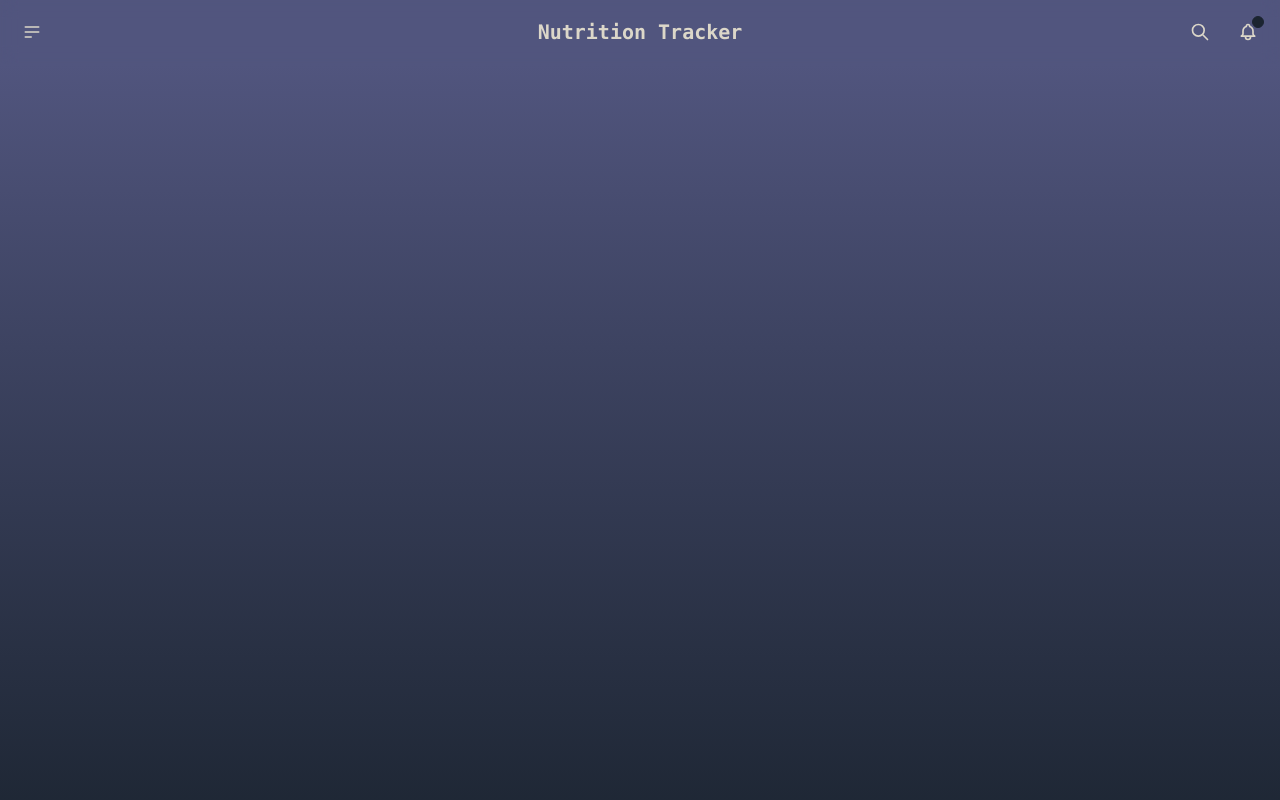
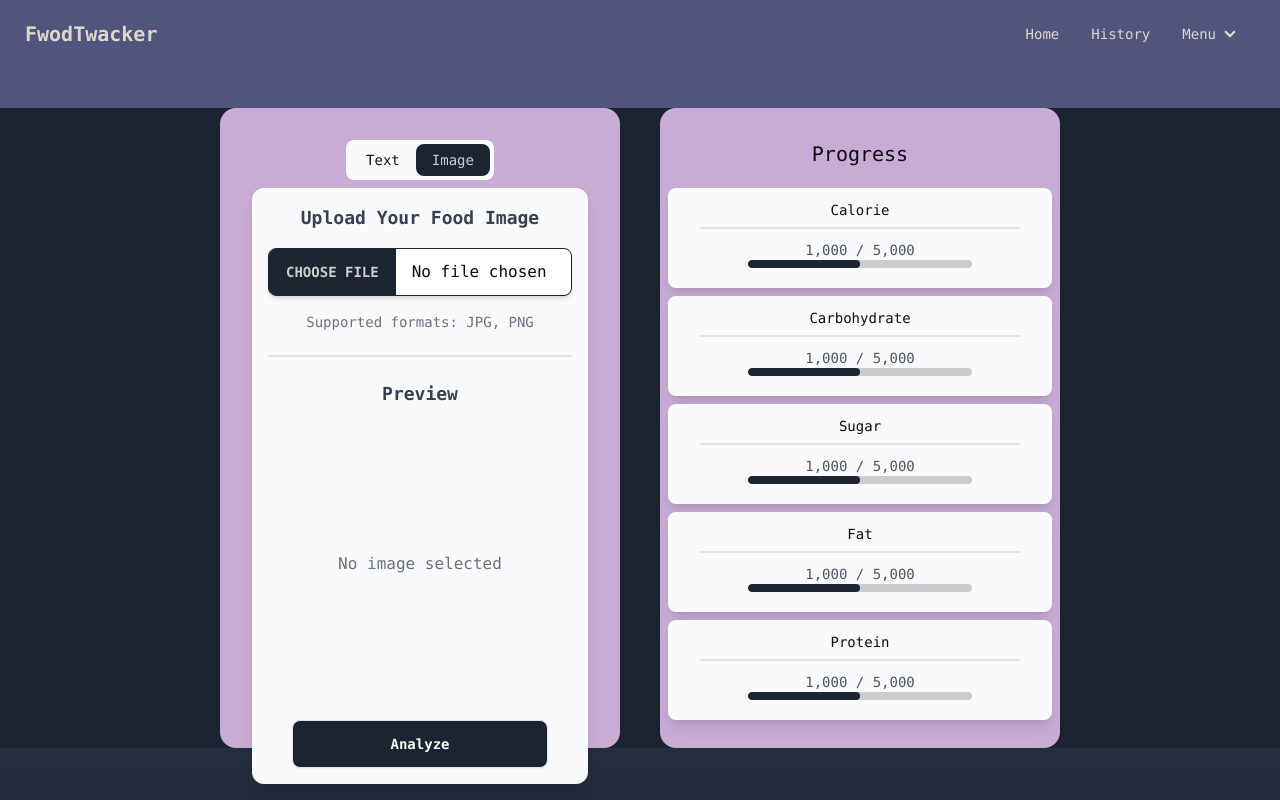
Before and after one commit to iss4gerry/nutrition-tracker-frontend, a Vue app: page / in a window 1280 px wide. Shown: the top 800 px of the page. Built offline with nearby package versions, Linux system fonts and the light colour scheme.

Commit message:
update ui

```diff
--- a/src/App.vue
+++ b/src/App.vue
@@ -5,10 +5,11 @@ import Footer from './components/Footer.vue'
 </script>
 
 <template>
+  <main>
     <div class="bg-secondary">
       <Navbar></Navbar>
-    <div class="bg-gradient-to-t from-primary to-secondary min-h-screen">
-
+      <div class="bg-gradient-to-t from-primary to-secondary min-h-screen flex-col">
+      <router-view></router-view>
       </div>
       <div class="bg-primary min-h-screen">
 
@@ -20,6 +21,8 @@ import Footer from './components/Footer.vue'
       </div>
       <Footer></Footer>
     </div>
+  </main>
+
 
 
 
--- a/src/components/Footer.vue
+++ b/src/components/Footer.vue
@@ -5,7 +5,7 @@
 <template>
     <footer class="footer footer-center bg-opacity-0 backdrop-blur rounded p-10">
         <nav class="grid grid-flow-col gap-4">
-          <a class="link link-hover">About us</a>
+          <a class="link link-hover">About Me</a>
           <a class="link link-hover">Contact</a>
           <a class="link link-hover">Jobs</a>
           <a class="link link-hover">Press kit</a>
@@ -48,7 +48,7 @@
           </div>
         </nav>
         <aside>
-          <p>Copyright © {new Date().getFullYear()} - All right reserved by ACME Industries Ltd</p>
+          <p> Made With ❤️ by <a href="https://github.com/iss4gerry" target="_blank">Gerry</a></p>
         </aside>
       </footer>
 </template>
--- /dev/null
+++ b/src/components/ImageTracker.vue
@@ -0,0 +1,37 @@
+<script setup lang="ts">
+import { ref } from 'vue'
+
+const selectedImage = ref<string | null>(null)
+
+// Fungsi untuk menangani input file
+const handleFileInput = (event: Event) => {
+  const input = event.target as HTMLInputElement
+  if (input.files && input.files[0]) {
+    const file = input.files[0]
+    selectedImage.value = URL.createObjectURL(file)
+  } else {
+    selectedImage.value = null
+  }
+}
+</script>
+
+<template>
+  <div class="container mx-auto flex flex-col items-center space-y-4 p-4 bg-gray-50 rounded-xl shadow-lg max-w-md">
+    <p class="text-lg font-semibold text-gray-700">Upload Your Food Image</p>
+    <input
+      type="file"
+      class="file-input file-input-bordered file-input-primary w-full max-w-xs rounded-lg shadow-md focus:outline-none focus:ring-2 focus:ring-primary"
+      @change="handleFileInput"
+    />
+    <p class="text-sm text-gray-500">Supported formats: JPG, PNG</p>
+
+    <div class="divider"></div>
+    <p class="text-lg font-semibold text-gray-700">Preview</p>
+
+    <div v-if="selectedImage" class="w-full h-[35vh] bg-gray-200 rounded-lg overflow-hidden shadow-md">
+        <img :src="selectedImage" alt="Image Preview" class="w-full h-full object-cover" />
+      </div>
+      <p v-else class="flex items-center justify-center text-gray-500 h-[35vh]">No image selected</p>
+      <button class="btn btn-wide bg-primary text-gray-50">Analyze</button>
+  </div>
+</template>
--- a/src/components/Navbar.vue
+++ b/src/components/Navbar.vue
@@ -3,10 +3,10 @@
 </script>
 
 <template>
-  <div class="navbar sticky top-0 z-30 bg-opacity-0 backdrop-blur ">
+  <div class="navbar bg-opacity-0 backdrop-blur z-30 sticky top-0">
     <div class="navbar-start">
       <div class="dropdown">
-        <div tabindex="0" role="button" class="btn btn-ghost btn-circle">
+        <div tabindex="0" role="button" class="btn btn-ghost lg:hidden">
           <svg
             xmlns="http://www.w3.org/2000/svg"
             class="h-5 w-5"
@@ -17,53 +17,37 @@
               stroke-linecap="round"
               stroke-linejoin="round"
               stroke-width="2"
-              d="M4 6h16M4 12h16M4 18h7" />
+              d="M4 6h16M4 12h8m-8 6h16" />
           </svg>
         </div>
         <ul
           tabindex="0"
           class="menu menu-sm dropdown-content bg-base-100 rounded-box z-[1] mt-3 w-52 p-2 shadow">
-          <li><a>Homepage</a></li>
-          <li><a>Portfolio</a></li>
-          <li><a>About</a></li>
+          <li><a>Home</a></li>
+          <li><a>History</a></li>
+          <li><a>Account</a></li>
+          <li><a>Logout</a></li>
         </ul>
       </div>
+      <a class="btn btn-ghost text-xl">FwodTwacker</a>
     </div>
-    <div class="navbar-center">
-      <a class="btn btn-ghost text-xl">Nutrition Tracker</a>
+    <div class="navbar-end hidden lg:flex">
+
     </div>
-    <div class="navbar-end">
-      <button class="btn btn-ghost btn-circle">
-        <svg
-          xmlns="http://www.w3.org/2000/svg"
-          class="h-5 w-5"
-          fill="none"
-          viewBox="0 0 24 24"
-          stroke="currentColor">
-          <path
-            stroke-linecap="round"
-            stroke-linejoin="round"
-            stroke-width="2"
-            d="M21 21l-6-6m2-5a7 7 0 11-14 0 7 7 0 0114 0z" />
-        </svg>
-      </button>
-      <button class="btn btn-ghost btn-circle">
-        <div class="indicator">
-          <svg
-            xmlns="http://www.w3.org/2000/svg"
-            class="h-5 w-5"
-            fill="none"
-            viewBox="0 0 24 24"
-            stroke="currentColor">
-            <path
-              stroke-linecap="round"
-              stroke-linejoin="round"
-              stroke-width="2"
-              d="M15 17h5l-1.405-1.405A2.032 2.032 0 0118 14.158V11a6.002 6.002 0 00-4-5.659V5a2 2 0 10-4 0v.341C7.67 6.165 6 8.388 6 11v3.159c0 .538-.214 1.055-.595 1.436L4 17h5m6 0v1a3 3 0 11-6 0v-1m6 0H9" />
-          </svg>
-          <span class="badge badge-xs badge-primary indicator-item"></span>
-        </div>
-      </button>
+    <div class="navbar-end hidden lg:flex mr-5">
+      <ul class="menu menu-horizontal px-1">
+        <li><a>Home</a></li>
+        <li><a>History</a></li>
+        <li>
+          <details>
+            <summary>Menu</summary>
+            <ul class="p-2">
+              <li><a>Account</a></li>
+              <li><a>Logout</a></li>
+            </ul>
+          </details>
+        </li>
+      </ul>
     </div>
   </div>
 </template>
--- /dev/null
+++ b/src/components/Nutrition.vue
@@ -0,0 +1,25 @@
+<script setup lang="ts">
+const { name } = defineProps<{ name: string }>();
+
+// Simulasi progress value dan total
+const currentProgress = 1000;
+const totalProgress = 5000;
+</script>
+
+<template>
+  <div class="card text-neutral-content w-96 bg-gray-50 rounded-lg shadow-lg py-[-30px]">
+    <div class="card-body items-center text-center space-y-1">
+
+      <div class="flex flex-col items-center space-x-15 w-full -mt-5 -mb-3">
+        <p class="text-sm w-22 -mb-4">{{ name }}</p>
+          <div class="divider lg:divider-vertical"></div>
+        <div class="flex flex-col items-center space-x-15 w-full -mt-3">
+            <p class="text-sm text-gray-600">
+                {{ currentProgress.toLocaleString() }} / {{ totalProgress.toLocaleString() }}
+            </p>
+            <progress class="progress progress-primary w-56 " value="50" max="100">50</progress>
+        </div>
+      </div>
+    </div>
+  </div>
+</template>
--- /dev/null
+++ b/src/components/Switcher.vue
@@ -0,0 +1,10 @@
+<script setup lang="ts">
+
+</script>
+
+<template>
+    <div role="tablist" class="tabs tabs-boxed bg-gray-50">
+        <a role="tab" class="tab">Text</a>
+        <a role="tab" class="tab tab-active">Image</a>
+      </div>
+</template>
--- a/src/index.css
+++ b/src/index.css
@@ -1,7 +1,7 @@
 @tailwind base;
 
 @layer base {
-  body {
+  main {
     @apply text-accent;
     @apply font-mono
   }
--- a/src/main.ts
+++ b/src/main.ts
@@ -1,5 +1,9 @@
 import { createApp } from 'vue'
 import App from './App.vue'
+import { router } from './routers/index'
 import './index.css'
 
-createApp(App).mount('#app')
+const app = createApp(App)
+
+app.use(router)
+app.mount('#app')
--- /dev/null
+++ b/src/routers/index.ts
@@ -0,0 +1,15 @@
+import { createRouter, createWebHistory } from "vue-router"
+import Tracker from "../views/Tracker.vue"
+
+const routes = [
+    {
+        path: '/',
+        name: 'home',
+        component: Tracker
+    }
+]
+
+export const router = createRouter({
+    history: createWebHistory(),
+    routes
+})
--- /dev/null
+++ b/src/views/Tracker.vue
@@ -0,0 +1,27 @@
+<script setup lang="ts">
+import Switcher from '../components/Switcher.vue'
+import ImageTracker from '../components/ImageTracker.vue'
+import Nutrition from '../components/Nutrition.vue'
+
+</script>
+
+<template>
+    <div class="container bg-primary mx-auto flex flex-row justify-center space-x-10 h-[80vh] mt-10">
+      <div class="card bg-neutral text-neutral-content w-[50vh]">
+        <div class="card-body items-center text-center">
+            <Switcher></Switcher>
+            <ImageTracker></ImageTracker>
+        </div>
+      </div>
+      <div class="card bg-neutral text-neutral-content w-[50vh] hidden md:block">
+        <div class="card-body items-center text-center">
+            <h1 class="text-xl mb-3">Progress</h1>
+            <Nutrition name="Calorie"></Nutrition>
+            <Nutrition name="Carbohydrate"></Nutrition>
+            <Nutrition name="Sugar"></Nutrition>
+            <Nutrition name="Fat"></Nutrition>
+            <Nutrition name="Protein"></Nutrition>
+        </div>
+    </div>
+    </div>
+  </template>
```
Lines whose indentation alone changed are shown as unchanged.
